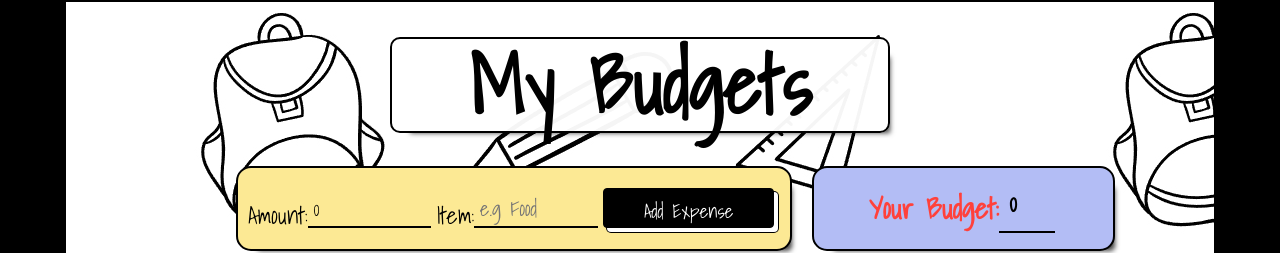
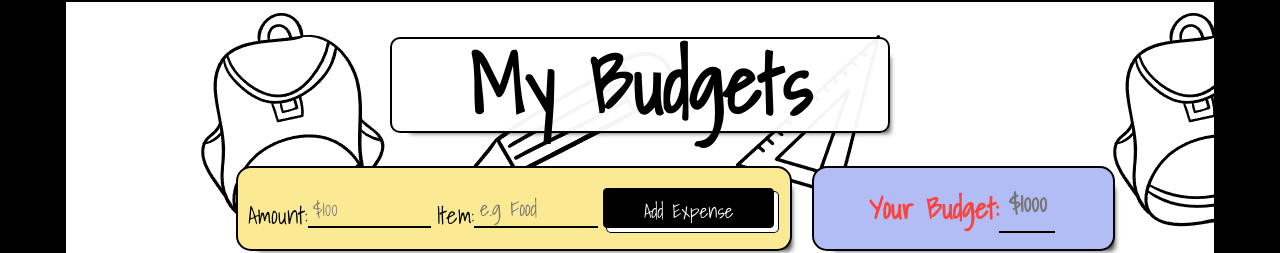
Before and after one commit to HoiJW/project-budget-app, a React (Create React App) app: page / in a window 1280 px wide. Shown: the top 253 px of the page. Built offline with nearby package versions, Linux system fonts and the light colour scheme; no server answers; the database is empty.

Commit message:
debugging for live site

```diff
--- a/src/App.js
+++ b/src/App.js
@@ -14,7 +14,7 @@ function App() {
   // create a statful value thats bound to input
   const[userInput, setUserInput] = useState('');
   //set up numbers only rescurtion
-  const [val, setVal] = useState(0);
+
 
   const[title, setTitle] = useState('');
 
@@ -27,16 +27,15 @@ function App() {
   //add event listener that fires everytune there is a change in our input
 
   const handleInput = (event) => {
-    setUserInput(event.target.value);
-    setVal((v) => (event.target.validity.valid ? event.target.value :v))
+    setUserInput(event.target.validity.valid ? event.target.value :v);
+    setV('')
   }
   const handleTitle =(event) => {
     setTitle(event.target.value);
   }
 
   const handleBudget = (event) => {
-    setUserBudget(event.target.value);
-    setV((v) => (event.target.validity.valid ? event.target.value :v))
+    setUserBudget(event.target.validity.valid ? event.target.value :v);
   }
 
 
@@ -49,6 +48,7 @@ function App() {
     const expense = {userInput:userInput, title:title};
     push(dbRef, expense);
     setUserInput('');
+    setTitle('');
   }
 
   // const handleSubmitBudget = (event) => {
@@ -153,7 +153,7 @@ function App() {
         placeholder="$100"
         id="newExpense"
         pattern='[0-9]*'
-        value={(userInput, val)}
+        value={(userInput)}
 
         />
 
@@ -174,7 +174,7 @@ function App() {
         id="newBudget"
         placeholder="$1000"
         pattern='[0-9]*'
-        value={(userBudget,v)}
+        value={(userBudget)}
         />
 
         {/* <button onClick={handleSubmitBudget}>Add Budget</button> */}
```
